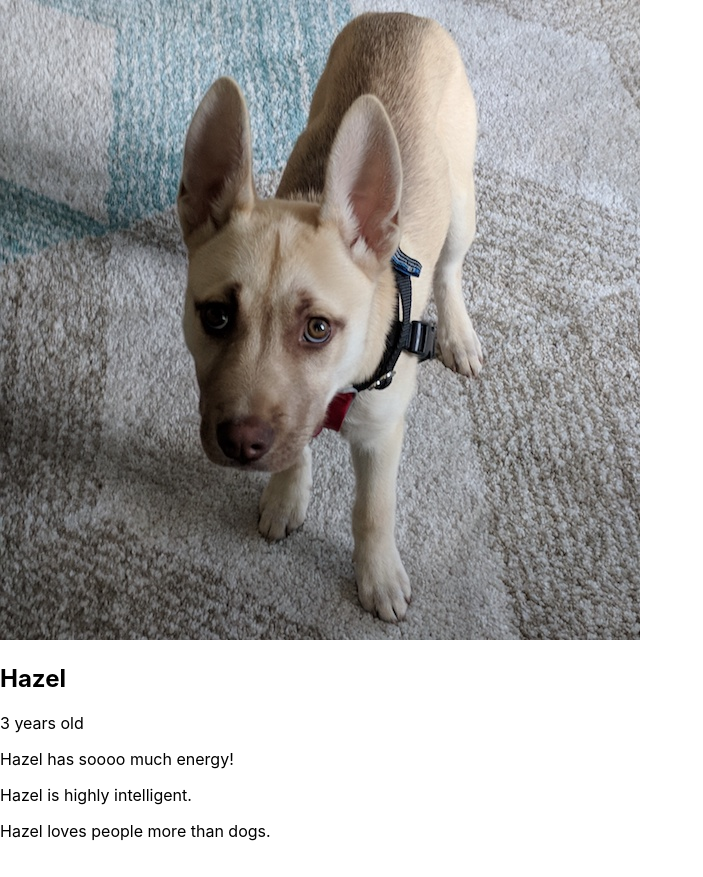
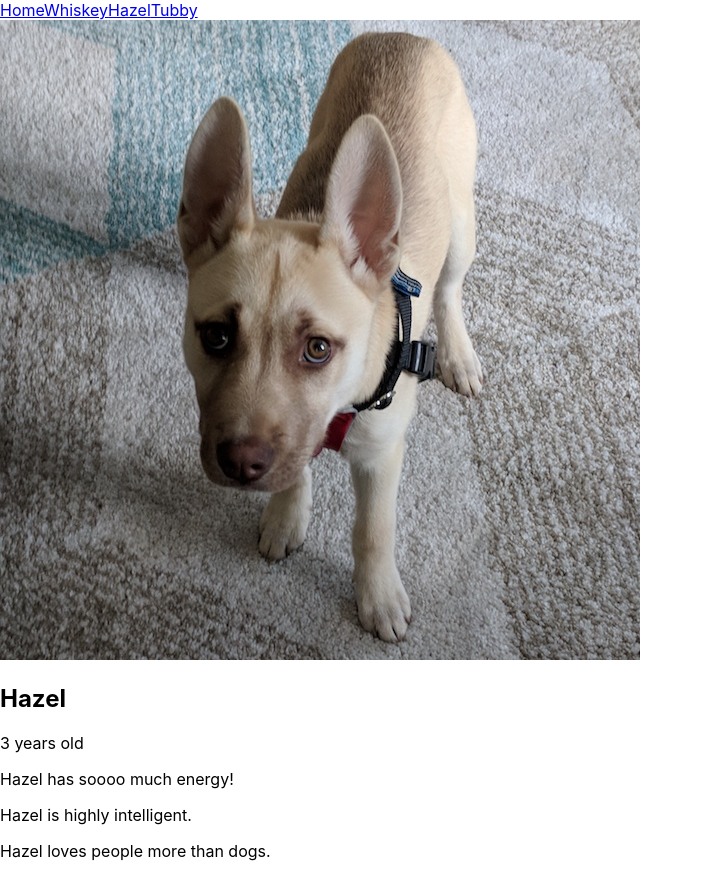
Before and after one commit to akabikov/snoutbook, a React (Create React App) app: page /dogs/hazel in a window 1280 px wide. Shown: the whole page, without its empty margins (0-703 px from the left). Built offline with nearby package versions, Linux system fonts and the light colour scheme.

Commit message:
feat: add navbar

```diff
--- a/src/App.js
+++ b/src/App.js
@@ -2,6 +2,7 @@ import React from "react";
 import { Switch, Route, Redirect } from "react-router-dom";
 import List from "./List";
 import Card from "./Card";
+import NavBar from "./NavBar";
 import data from "./data.json";
 import "./App.css";
 
@@ -10,6 +11,11 @@ class App extends React.Component {
     const [listName] = Object.keys(data);
 
     return (
+      <>
+        <header>
+          <NavBar {...{ listName }} />
+        </header>
+        <main>
           <Switch>
             <Route
               exact
@@ -25,6 +31,8 @@ class App extends React.Component {
             />
             <Redirect to={`/${listName}`} />
           </Switch>
+        </main>
+      </>
     );
   }
 }
--- /dev/null
+++ b/src/NavBar.jsx
@@ -0,0 +1,30 @@
+import React from "react";
+import { NavLink } from "react-router-dom";
+import data from "./data.json";
+
+class NavBar extends React.Component {
+  render() {
+    const { listName } = this.props;
+    const links = data[listName].map(({ name, src }) => (
+      <NavLink
+        exact
+        to={`/${listName}/${src}`}
+        activeClassName='nav-active'
+        key={src}
+      >
+        {name}
+      </NavLink>
+    ));
+
+    return (
+      <nav>
+        <NavLink exact to={listName} activeClassName='nav-active'>
+          Home
+        </NavLink>
+        {links}
+      </nav>
+    );
+  }
+}
+
+export default NavBar;
```
Lines whose indentation alone changed are shown as unchanged.
